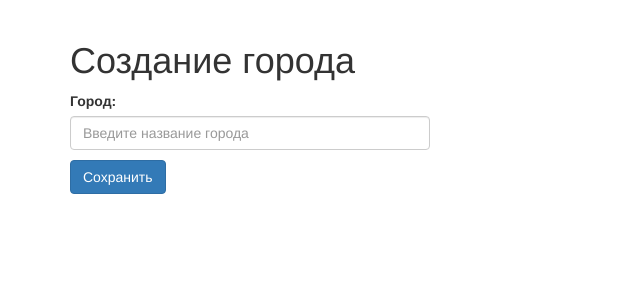
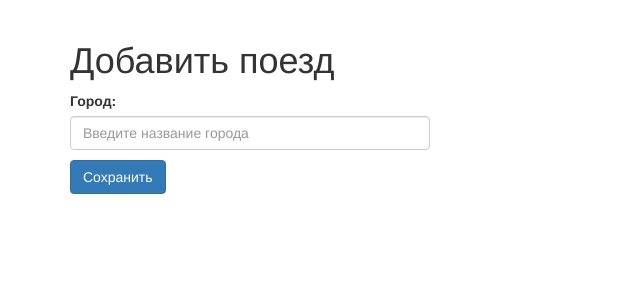
Before and after one commit to doctor-silence/routes, a Django app: template trains/templates/trains/create.html in a window 1280 px wide. Shown: the part 52-352 px from the top of the page, without its empty margins (0-640 px from the left). Run offline with Django 4.2, Linux system fonts and the light colour scheme; the template is opened without the code that fills it: values that come from a table or form of the project are taken from there, others are empty; parts of the project's set-up code (start-up, migrations or seed data) failed here and were passed over.

Commit message:
add_create_trains

```diff
--- a/trains/templates/trains/create.html
+++ b/trains/templates/trains/create.html
@@ -1,7 +1,7 @@
 {% extends 'base.html' %}
-{% block title %}Создание города{% endblock %}
+{% block title %}Добавить поезд{% endblock %}
 {% block content %}
-    <h1>Создание города</h1>
+    <h1>Добавить поезд</h1>
 
 {% include 'form.html' with button='Сохранить' %}
 {% endblock %}
```
